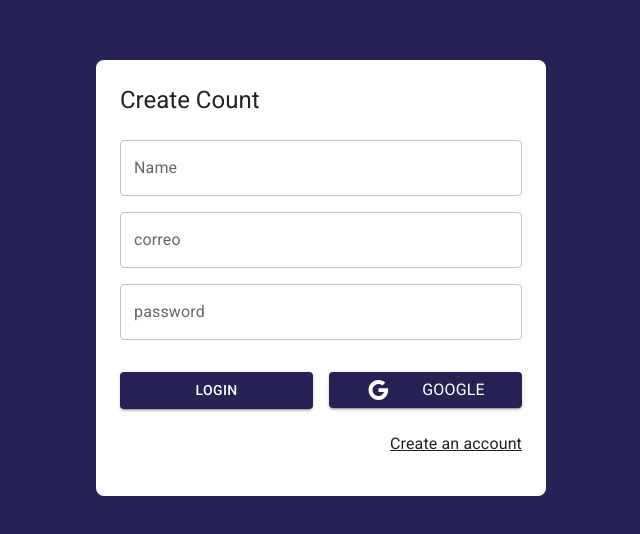
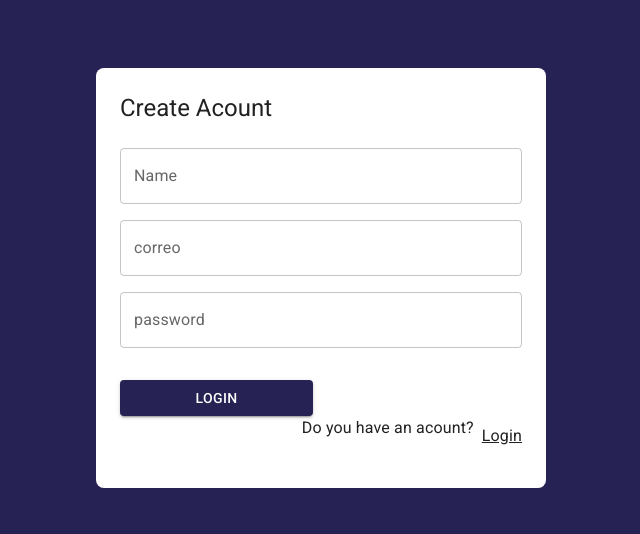
Before and after one commit to CJ-arg/journal-app-course, a React (Vite) app: page /auth/register in a window 1280 px wide. Shown: the part 122-656 px from the top of the page, without its empty margins (319-959 px from the left). Built offline with nearby package versions, Linux system fonts and the light colour scheme.

Commit message:
register

```diff
--- a/src/auth/pages/RegisterPage.jsx
+++ b/src/auth/pages/RegisterPage.jsx
@@ -7,11 +7,11 @@ import { AuthLayout } from "../layout/AuthLayout";
 
 export const RegisterPage = () => {
   return (
-    <AuthLayout title="Create Count">
+    <AuthLayout title="Create Acount">
       <form>
         <Grid container>
           <Grid item xs={12} sx={{ mt: 2 }}>
-            <TextField label='Name' type="text" placeholder="Carlos Janon" fullWidth></TextField>
+            <TextField label='Name' type="text" placeholder="Nombre completo" fullWidth></TextField>
           </Grid>
           <Grid item xs={12} sx={{ mt: 2 }}>
             <TextField label='correo' type="email" placeholder="correo@" fullWidth></TextField>
@@ -25,11 +25,10 @@ export const RegisterPage = () => {
             <Grid item xs={12} sm={6} sx={{ mt: 1 }}>
               <Button variant="contained" fullWidth> LOGIN</Button>
             </Grid>
-            <Grid item xs={12} sm={6} sx={{ mt: 1, mb: 2 }}>
-              <Button variant="contained" fullWidth><Google sx={{ mr: 1 }} /> <Typography sx={{ ml: 3 }}>google</Typography></Button>
-            </Grid>
+
             <Grid container direction='row' justifyContent='end' >
-              <Link component={RouterLink} color='inherit' to='/auth/register' sx={{ mt: 1 }}>Create an account</Link>
+              <Typography sx={{ mr: 1 }}>Do you have an acount?</Typography>
+              <Link component={RouterLink} color='inherit' to='/auth/login' sx={{ mt: 1 }}>Login</Link>
             </Grid>
           </Grid>
         </Grid>
```
